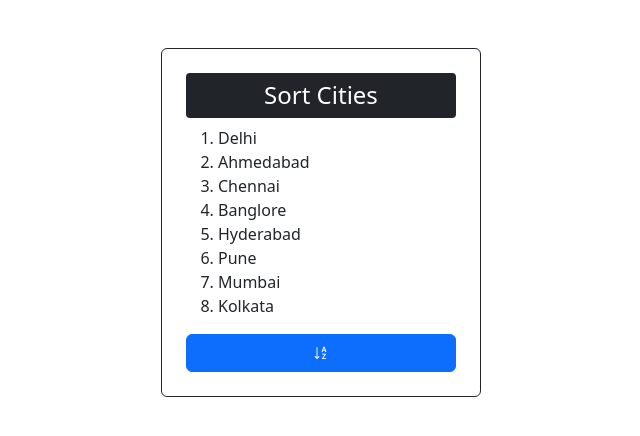
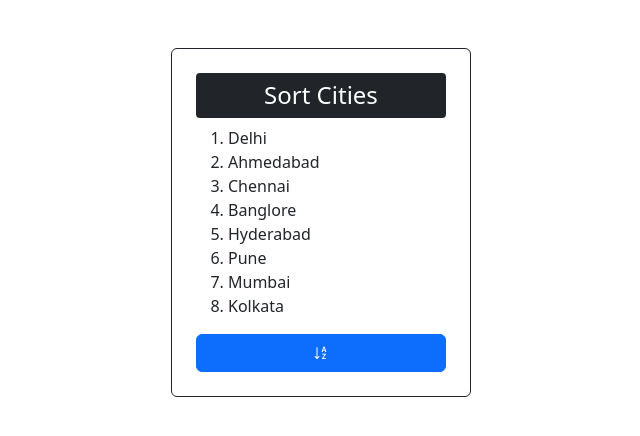
Before and after one commit to satyavarma185/Sorting, a plain HTML site: page index.html in a window 1280 px wide. Shown: the whole page, without its empty margins (319-959 px from the left). Drawn offline with nearby package versions, Linux system fonts and the light colour scheme.

Commit message:
Update index.html

```diff
--- a/index.html
+++ b/index.html
@@ -44,7 +44,7 @@
 </head>
 
 <body onload="bodyload()" class="d-flex justify-content-center">
-        <div class="mt-5 w-25 p-4 border border-1  border-dark rounded-2" id="main">
+        <div class="mt-5 p-4 border border-1  border-dark rounded-2" id="main">
             <h4 class="p-2 rounded-1 text-center bg-dark text-white">Sort Cities</h4>
             <ol></ol>
             <button onclick="SortClick()" class="btn btn-primary w-100">
```
